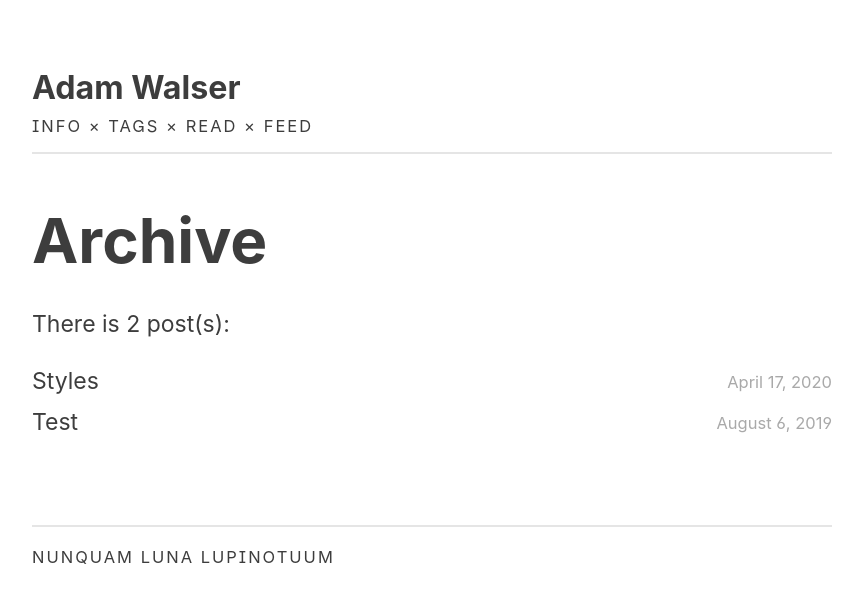
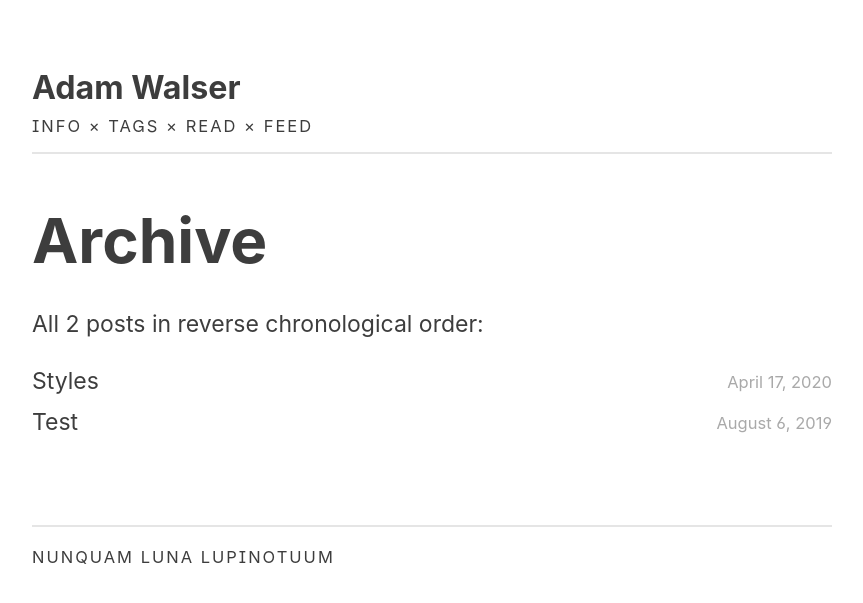
Before and after one commit to ajpwalser/ajpwalser.github.io, a Jekyll site: the page built from archive/index.html, in a window 1280 px wide. Shown: the top 603 px of the page, without its empty margins (208-1071 px from the left). Built offline with Jekyll 4.4.1, drawn with Linux system fonts in a browser that asks for light colours; some web fonts are replaced.

Commit message:
Update index.html

```diff
--- a/archive/index.html
+++ b/archive/index.html
@@ -5,7 +5,7 @@ description: All of Adam's posts
 ---
 
 <h2>Archive</h2>
-<p class="first">There is {{ site.posts.size }} post(s):</p>
+<p class="first">All {{ site.posts.size }} posts in reverse chronological order:</p>
 <ul class="headline">
 {% for post in site.posts %}
   <li style="align-items:center;display:flex;flex-wrap:wrap;justify-content:space-between;margin-bottom:10px;">
```
